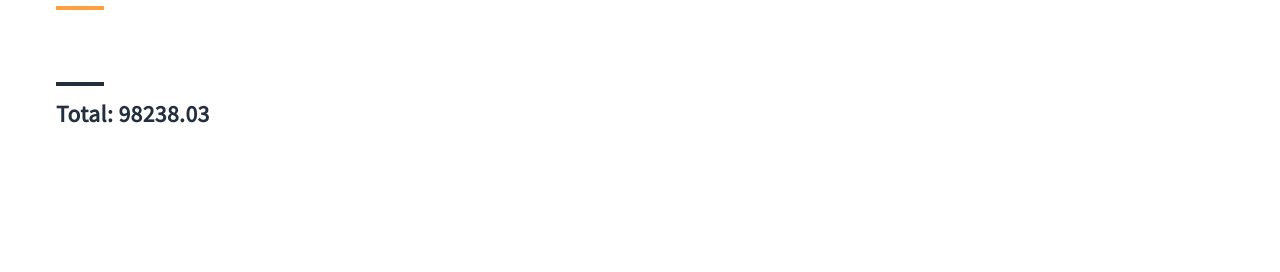
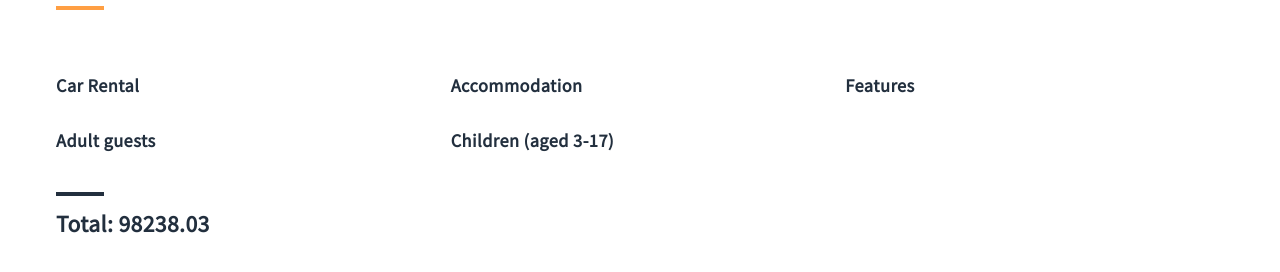
Before and after one commit to eremziom/travel-agency, a React app: page /trip/1 in a window 1280 px wide. Shown: the part 1701-1973 px from the top of the page. Before the commit the page ends 1907 px from the top, so only its background shows below. Built offline with nearby package versions, Linux system fonts and the light colour scheme.

Commit message:
add trip options names

```diff
--- a/src/components/features/OrderForm/OrderForm.js
+++ b/src/components/features/OrderForm/OrderForm.js
@@ -2,18 +2,27 @@ import React from 'react';
 import {Row, Col} from 'react-flexbox-grid';
 import OrderSummary from '../OrderSummary/OrderSummary';
 import PropTypes from 'prop-types';
+import pricingArray from '../../../data/pricing.json';
+import OrderOption from '../OrderOption/OrderOption';
 
 class OrderForm extends React.Component {
 
   static propTypes = {
-    tripCost: PropTypes.number,
-    options: PropTypes.node,
+    tripCost: PropTypes.string,
+    options: PropTypes.object,
   }
 
   render(){
     const {tripCost, options} = this.props;
+    const pricing = pricingArray;
+    console.log('pricing to: ', pricing);
     return(
       <Row>
+        {pricing.map(option => (
+          <Col md={4} key={option.id}>
+            <OrderOption {...option} />
+          </Col>
+        ))}
         <Col xs={12}>
           <OrderSummary cost={tripCost} options={options}/>
 
--- /dev/null
+++ b/src/components/features/OrderOption/OrderOption.js
@@ -0,0 +1,10 @@
+import React from 'react';
+import styles from './OrderOption.scss';
+
+const OrderOption = (option) => {
+  return(
+    <h3 className={styles.title}>{option.name}</h3>
+  );
+};
+
+export default OrderOption;
--- a/src/components/features/OrderSummary/OrderSummary.js
+++ b/src/components/features/OrderSummary/OrderSummary.js
@@ -7,8 +7,8 @@ import PropTypes from 'prop-types';
 class OrderSummary extends React.Component{
 
   static propTypes = {
-    cost: PropTypes.number,
-    options: PropTypes.node,
+    cost: PropTypes.string,
+    options: PropTypes.object,
 
   }
   render(){
```
